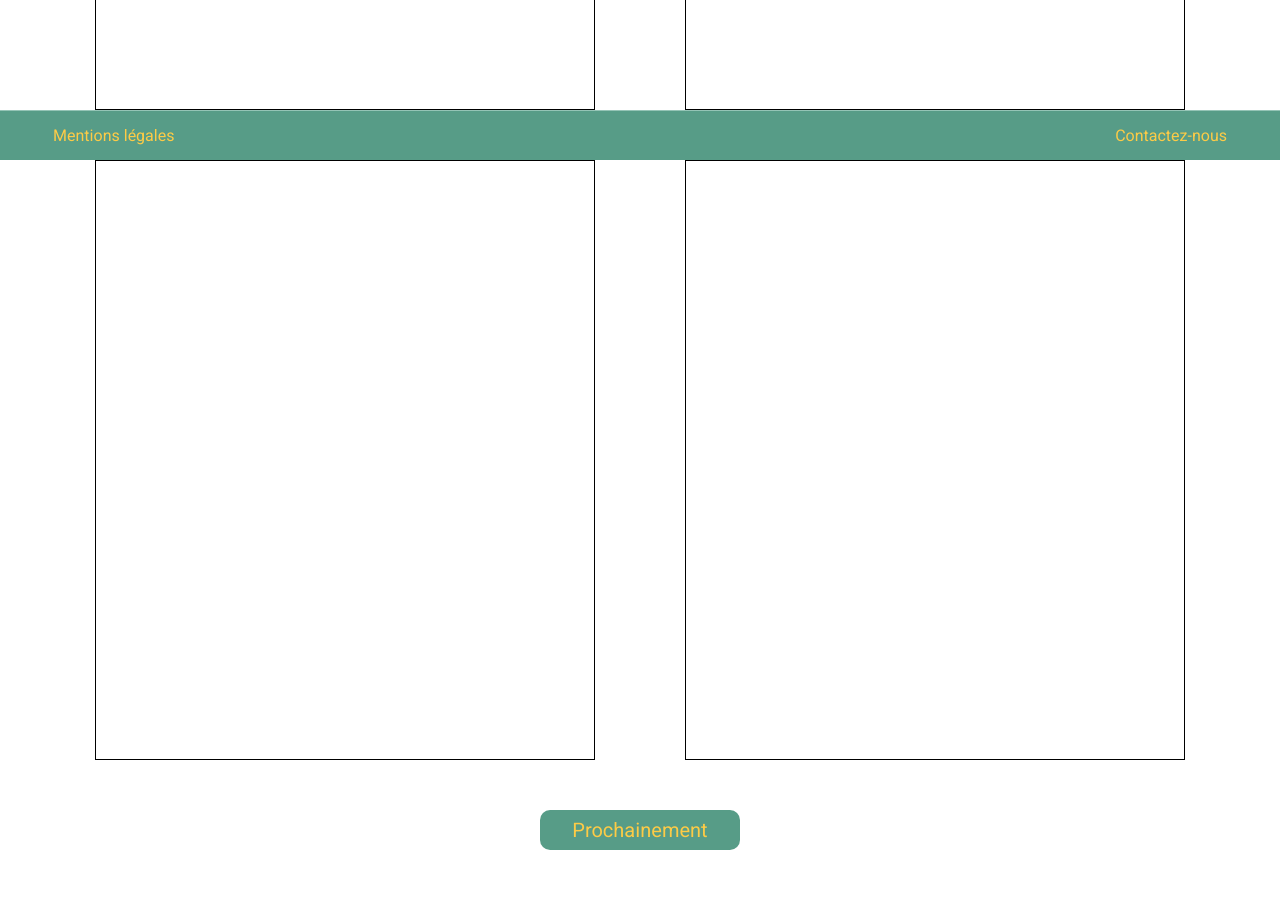
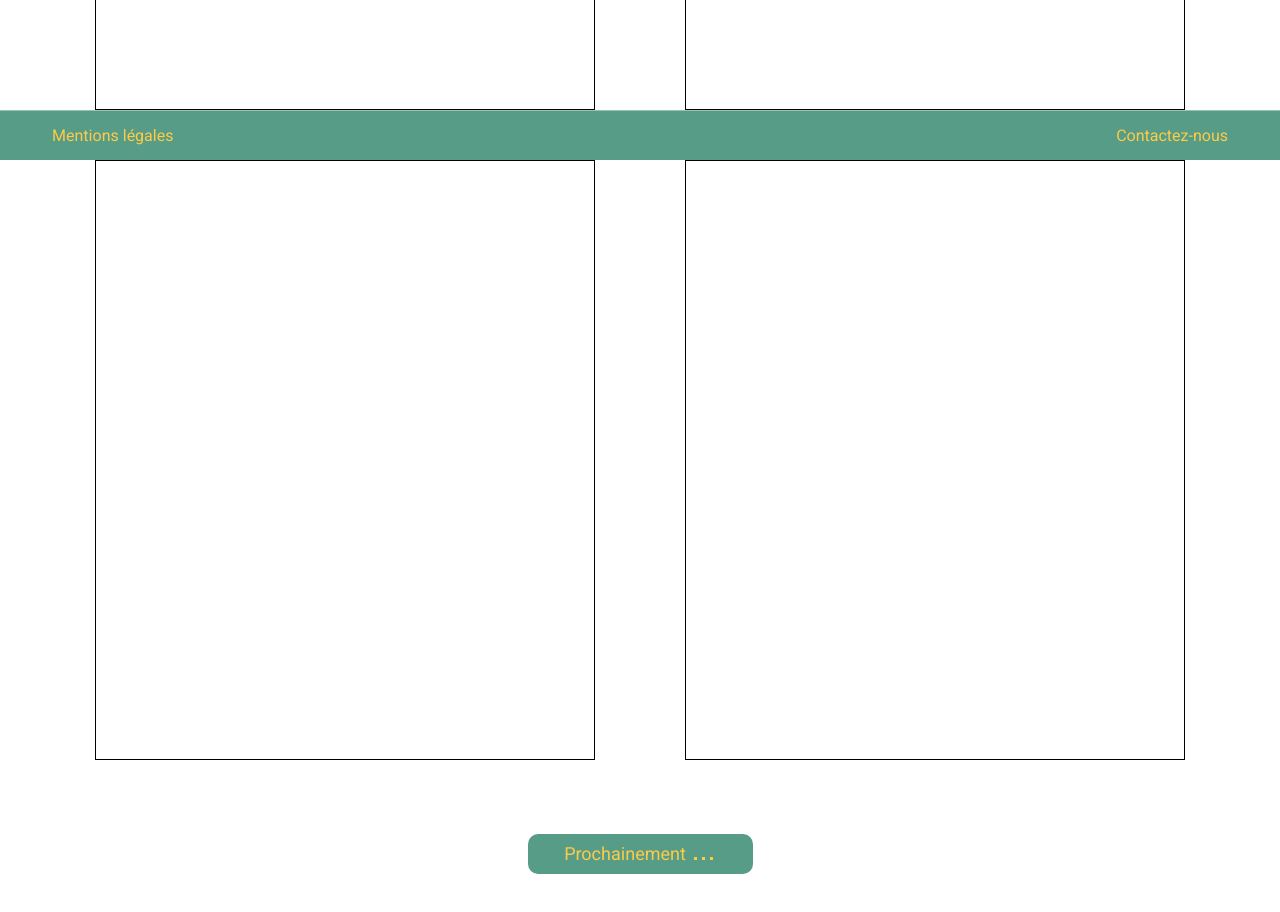
Before and after one commit to jmalassigne/ohmyfood, a website: page index.html in a window 1280 px wide. Shown: the part 640-1552 px from the top of the page. Drawn offline with Linux system fonts and the light colour scheme.

Commit message:
Intégration animations layout

```diff
--- a/index.html
+++ b/index.html
@@ -23,7 +23,16 @@
                     <article class="card-four cards__bloc-card"></article>
                 </div>
             </div>
-                <div class="soon"><a href="#">Prochainement</a></div>
+            <a href="#">
+                    <div class="soon">
+                        <p>Prochainement</p>
+                        <div class="soon__dot">
+                            <div class="dot dot-one"></div>
+                            <div class="dot dot-two"></div>
+                            <div class="dot dot-three"></div>
+                        </div>
+                    </div>
+                </a>
         </main>
         <footer class="footer">
             <a class="footer__btn" href="mentions.html">Mentions légales</a>
--- a/sass/index.scss
+++ b/sass/index.scss
@@ -1,4 +1,5 @@
 @import "./libs/utils/variables";
+@import "./libs/utils/keyframes";
 @import "./libs/base/base";
 @import "./libs/layout/layout";
 @import "./libs/pages/index";
--- a/sass/libs/layout/_layout.scss
+++ b/sass/libs/layout/_layout.scss
@@ -6,11 +6,11 @@ a {
     color: inherit;
     text-decoration: none;
     transition: color .3s;
-    border: 1px solid #FFFFFF00;
     padding: 2px 2px;
     border-radius: 5px;
-    &:hover {
-        color: darken($font-color, 15%);
+    transition: color .3s;
+    &:hover{
+        color: darken($font-color, 15%)
     }
 }
 
@@ -27,6 +27,12 @@ a {
         font-weight: 600;
         letter-spacing: -1px;
     }
+}
+
+.main {
+    width: 100%;
+    padding: 50px;
+    margin-bottom: 50px;
 }
 
 .footer {
@@ -46,4 +52,7 @@ a {
 
 .footer__btn {
     margin: 0 50px;
+    &:hover {
+       animation: wiggle .3s cubic-bezier(.89,-0.36,.39,1.29);
+    }
 }
--- a/sass/libs/pages/_index.scss
+++ b/sass/libs/pages/_index.scss
@@ -1,9 +1,3 @@
-.main {
-    width: 100%;
-    padding: 50px;
-    margin-bottom: 50px;
-}
-
 .cards {
     width: 100%;
     display: flex;
@@ -23,14 +17,42 @@
 }
 
 .soon {
-    margin: 0px auto;
     display: flex;
     justify-content: center;
     align-items: center;
-    width: 200px;
+    margin: 0px auto;
     height: 40px;
+    width: 225px;
     border-radius: 10px;
     background: $primary-color;
     color: $font-color;
-    font-size: 20px;
+    font-size: 18px;
+    font-weight: 400;
+    transition: box-shadow .3s;
+    &:hover {
+        box-shadow: 0px 0px 5px black;
+    }
+    &__dot {
+        height: 100%;
+        width: 30px;
+        display: flex;
+        justify-content: space-around;
+        align-items: flex-end;
+        padding-bottom: 14px;
+        padding-left: 5px;
+    }
+    .dot {
+        width: 3px;
+        height: 3px;
+        background-color: $font-color;
+    }
+    &:hover .dot-one {
+        animation: dot 1000ms infinite;
+    }
+    &:hover .dot-two {
+        animation: dot 1000ms 333ms infinite;
+    }
+    &:hover .dot-three {
+        animation: dot 1000ms 666ms infinite;
+    }
 }
--- /dev/null
+++ b/sass/libs/utils/_keyframes.scss
@@ -0,0 +1,14 @@
+@keyframes wiggle {
+    0% { transform: translateX(-5px);}
+    20% { transform: translateX(5px);}
+    40% { transform: translateX(-5px);}
+    60% { transform: translateX(5px);}
+    80% { transform: translateX(-5px);}
+    100% { transform: translateX(5px);}
+}
+
+@keyframes dot {
+    0% {height: 3px;}
+    50% {height: 6px;}
+    100% {height: 3px;}
+}
--- a/sass/mentions.scss
+++ b/sass/mentions.scss
@@ -1,3 +1,4 @@
 @import "./libs/utils/variables";
+@import "./libs/utils/keyframes";
 @import "./libs/base/base";
 @import "./libs/layout/layout"
```
Also changed, not shown: css/index.css, css/mentions.css, 2 other files.
